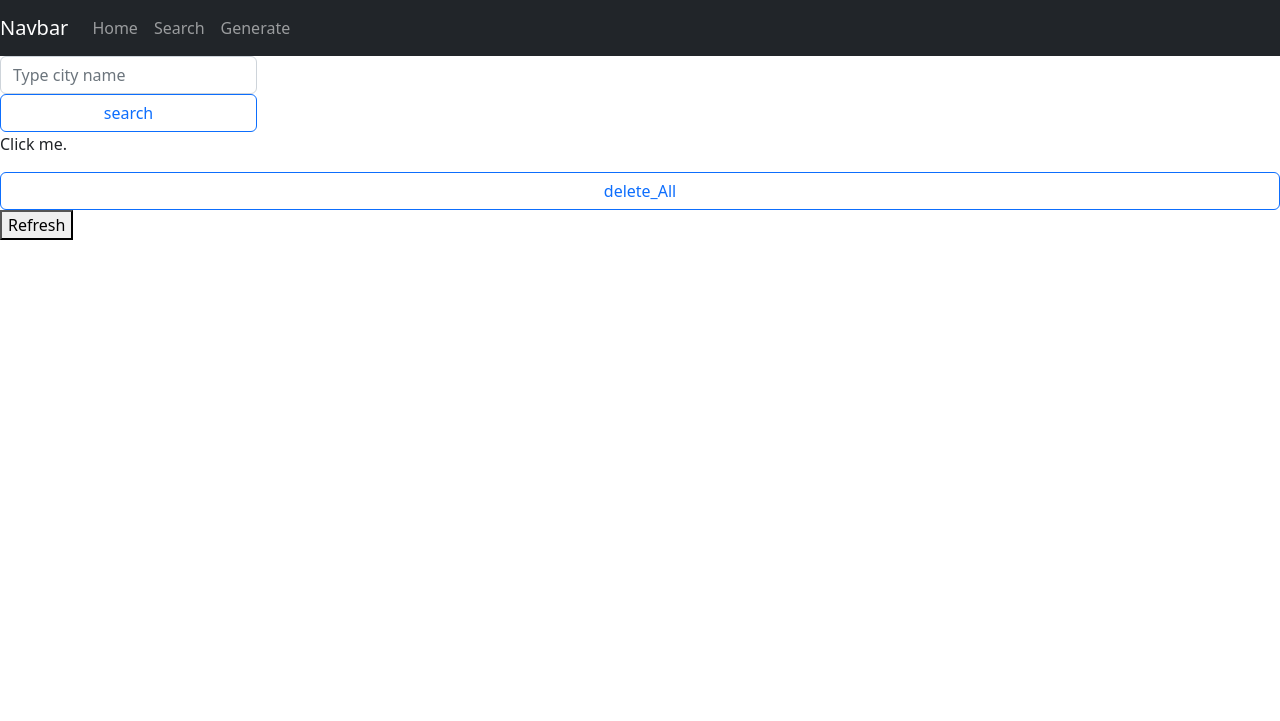
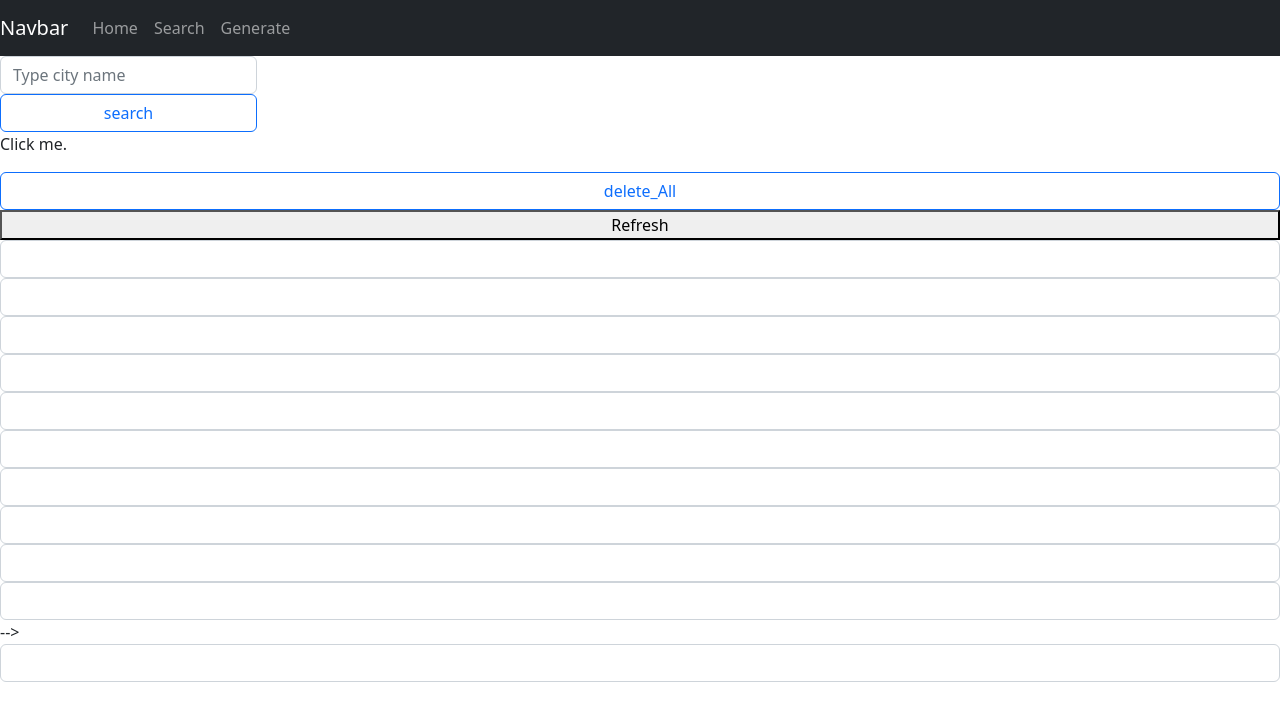
Before and after one commit to harli74/Weather_task, a Django app: page /search/ in a window 1280 px wide. Shown: the top 721 px of the page. Run offline with Django 4.2, Linux system fonts and the light colour scheme; data that the repository does not hold is empty.

Commit message:
add comunication betweet django and db

```diff
--- a/task/task_5/templates/searchcity.html
+++ b/task/task_5/templates/searchcity.html
@@ -26,35 +26,54 @@
    </form>
  </div>
 
-
+ {% csrf_token %}
  <div class="form-outline">
     <p id="demo">Click me.</p>
     <form name="form" style="display: grid"method = "POST">
     {% csrf_token %}
     <button type="submit" name="btnDelete" value="delete DB" class="btn btn-outline-primary">delete_All</button>
+
    </form>
-    <button onclick="myFunction()">Refresh</button>
+
+
+   <form name="form" style="display: grid"method = "POST">
+      {% csrf_token %}
+      <button name="btnRefresh"onclick="myFunction()">Refresh</button>
+
+     </form>
+
+
+      {% csrf_token %}
+
+
  <script>
  document.getElementById("demo").onclick = function() {myFunction()};
 
  function myFunction() {
+   const cars = ['{{city_info}}'];
 
-    for (let i = 0; i < {{db_lenght}}; i++) {
-        var x = document.createElement("INPUT");
-        x.setAttribute("type", "text");
-        x.setAttribute("value", "{{db_all}}");
-         document.body.appendChild(x);
-        }
+   let text = "";
+   for (let i = 0; i < {{db_lenght}}; i++) {
+   text += cars[i];
+   }
 
-   document.getElementById("demo").innerHTML = "YOU CLICKED ME!";
- }
+   document.getElementById("demo").innerHTML = text;
+   }
+
+
  </script>
 
-    <!-- <input type="tel" id="typePhone" class="form-control" value=""/>
-    <input type="tel" id="typePhone" class="form-control" value=""/>
-    <input type="tel" id="typePhone" class="form-control" value=""/>
-    <input type="tel" id="typePhone" class="form-control" value=""/>
-  -->
+    <input type="tel" id="typePhone" class="form-control" value="{{city_info.0}}"/>
+    <input type="tel" id="typePhone" class="form-control" value="{{city_info.1}}"/>
+    <input type="tel" id="typePhone" class="form-control" value="{{city_info.2}}"/>
+    <input type="tel" id="typePhone" class="form-control" value="{{city_info.3}}"/>
+    <input type="tel" id="typePhone" class="form-control" value="{{city_info.4}}"/>
+    <input type="tel" id="typePhone" class="form-control" value="{{city_info.5}}"/>
+    <input type="tel" id="typePhone" class="form-control" value="{{city_info.6}}"/>
+    <input type="tel" id="typePhone" class="form-control" value="{{city_info.7}}"/>
+    <input type="tel" id="typePhone" class="form-control" value="{{city_info.8}}"/>
+    <input type="tel" id="typePhone" class="form-control" value="{{city_info.9}}"/> -->
+    <input type="tel" id="typePhone" class="form-control" value="{{city_info.10}}"
 
 
   </div>
--- a/task/task_5/views.py
+++ b/task/task_5/views.py
@@ -12,9 +12,13 @@ apikey="c9a787290254e2833d876e34bbccb790"
 URL=f"https://api.openweathermap.org/data/2.5/weather?"
 key = "q="
 end = "&appid="
+dataLenht =''
+cities_db_info=[]
+inputCount =0
 
 
-
+def refreshcounter(request):
+    dataLenht = Cities.objects.count()
 
 # Create your views here.
 def main_def(request):
@@ -25,32 +29,63 @@ def main_def(request):
     return render(request, 'home.html')
 
 def searchTab(request):
+
+    dataLenht = Cities.objects.count()
+    print(cities_db_info)
     dataLenht = Cities.objects.count()
     nameData = request.POST.get('Search')
     print(nameData)
-
+    btnRefresh = request.GET.get('btnRefresh')
     btnDelete=request.POST.get('btnDelete')
 
     #print(Cities.objects.get(id=206))
 
 
-    # for x in range(10):
-    #    Cities.objects.create(city_name='Burgas',humidity=5,temperature=18,weather ='rain')
-    # print(Cities.objects.all().count())
+
     if nameData != None:
         ApiInputRequest = f"{URL}{key}{nameData}{end}{apikey}&units=metric"
         ApiRequest_Input = requests.get(ApiInputRequest)
         dataweather = ApiRequest_Input.json()
         Main = dataweather['main']
         Weather = dataweather['weather']
+        dataLenht = Cities.objects.count()
+
+        for x in range(Cities.objects.count()):
+            shanolud = Cities.objects.get(id=x)
+            refreshcounter(request)
         if Cities.objects.all().count()<10:
-            Cities.objects.create(city_name=nameData,humidity=Main['humidity'],temperature=Main['temp'],weather =Weather[0]['description'])
+            Cities.objects.create(id = Cities.objects.count(),city_name=nameData,humidity=Main['humidity'],temperature=Main['temp'],weather =Weather[0]['description'])
+
             print(Cities.objects.count())
+            dataLenht = Cities.objects.count()
+
+
+            #print(shanolud.city_name,shanolud.weather,shanolud.temperature,shanolud.humidity)
+            dataLenht =0
+            cities_db_info.clear()
+            for x in range(Cities.objects.count()):
+                shanolud= Cities.objects.get(id=x)
+                cities_db_info.append(f"{shanolud.city_name} {shanolud.temperature} {shanolud.humidity} {shanolud.weather}")
+                #append(f"{data['name']} {Weather[0]['description']} {Main['temp']} {Main['humidity']}")
+                dataLenht=+1
+        elif Cities.objects.all().count()>10:
+            print("gg")
+
+    print(dataLenht)
+    refreshcounter(request)
+
 
         #Cities.objects.get(id=0).delete()
     if btnDelete != None:
         print("deleting")
         Cities.objects.all().delete()
+        dataLenht = Cities.objects.count()
+    if(btnRefresh != None):
+
+        print("refresh")
+        refreshcounter(request)
+        dataLenht = Cities.objects.count()
+
     print("Do something")
     #delete all values of the table
     #
@@ -58,4 +93,4 @@ def searchTab(request):
     #Cities.save()
    # Cities.refresh_from_db()
 
-    return render(request,'searchcity.html',{'input_data':nameData,'db_lenght':dataLenht,})
+    return render(request,'searchcity.html',{'input_data':nameData,'db_lenght':dataLenht,'city_info':cities_db_info})
```
